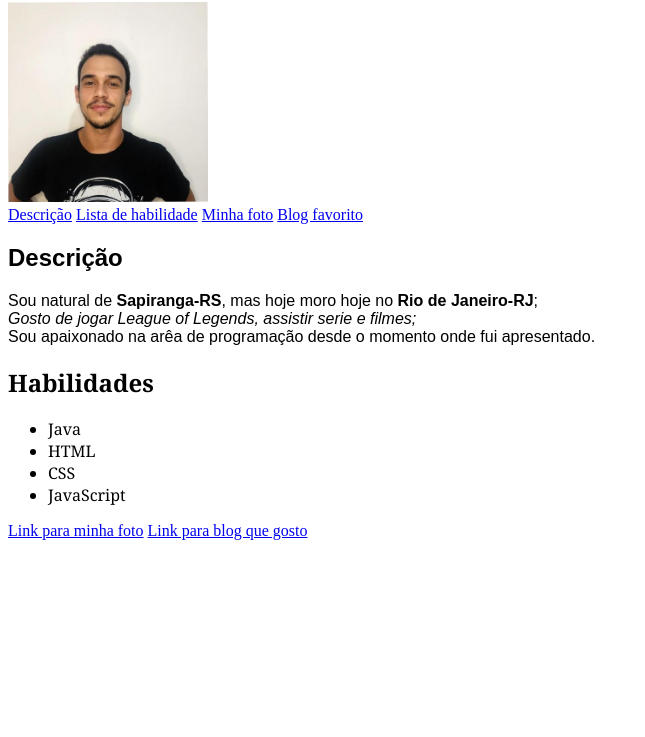
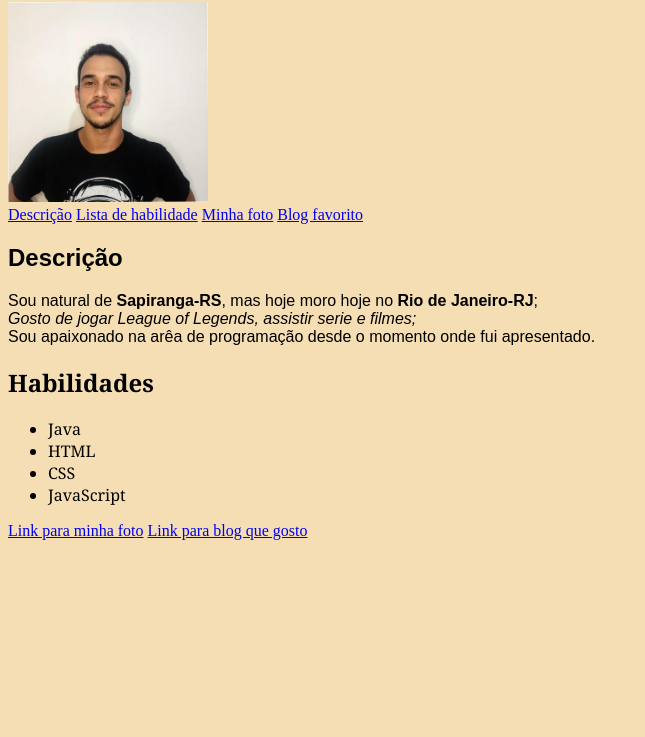
Before and after one commit to ThiagoSilva042/ThiagoSilva042.github.io, a plain HTML site: page index.html in a window 1280 px wide. Shown: the part 63-800 px from the top of the page, without its empty margins (0-645 px from the left). Drawn offline with Linux system fonts and the light colour scheme.

Commit message:
Definido background color do site

```diff
--- a/style.css
+++ b/style.css
@@ -9,3 +9,7 @@ h1 {
 #habilidade {
     font-family: Georgia, 'Times New Roman', Times, serif;
 }
+
+body {
+    background-color: wheat;
+}
```
